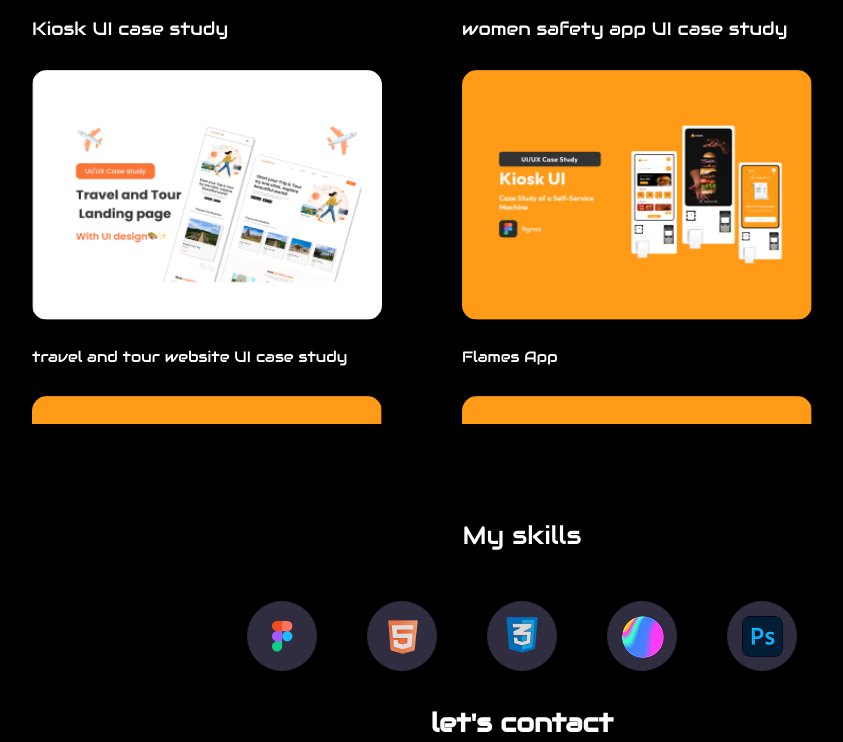
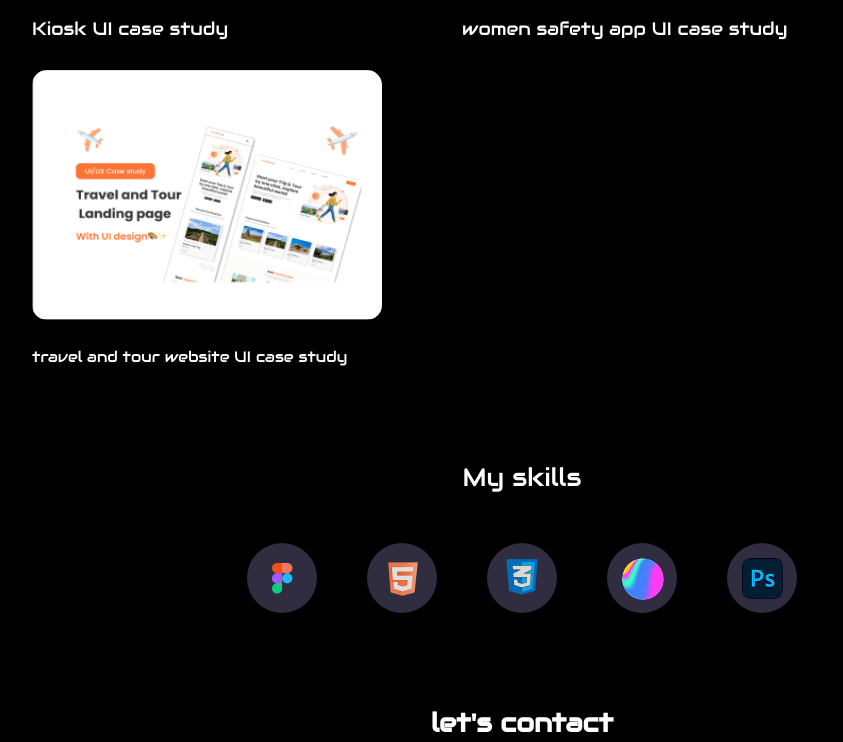
Before and after one commit to jones2006/Portfolio, a plain HTML site: page index.html in a window 1280 px wide. Shown: the part 1939-2681 px from the top of the page, without its empty margins (118-961 px from the left). Drawn offline with nearby package versions, Linux system fonts and the light colour scheme.

Commit message:
Update index.html

```diff
--- a/index.html
+++ b/index.html
@@ -156,30 +156,30 @@
                     travel and tour website UI case study
                 </span>
             </div>
-             <div class="Project_card_4">
+<!--              <div class="Project_card_4">
                 <a href="https://github.com/jones2006/Flames-app-mobile-app-">
                     <img src="assets/kiosk.png" alt="no" class="Project_card_img1">
                 </a>
                 <span>
                     Flames App
                 </span>
-            </div>
-             <div class="Project_card_5">
+            </div> -->
+<!--              <div class="Project_card_5">
                 <a href="https://github.com/jones2006/weather-app">
                     <img src="assets/kiosk.png" alt="no" class="Project_card_img1">
                 </a>
                 <span>
                  Weather app
                 </span>
-            </div>
-            <div class="Project_card_6">
+            </div> -->
+<!--             <div class="Project_card_6">
                 <a href="https://github.com/jones2006/Daily-planner-app">
                     <img src="assets/kiosk.png" alt="no" class="Project_card_img1">
                 </a>
                 <span>
                 Daily Planner app
                 </span>
-            </div>
+            </div> -->
         </div>
         <!-- my skills -->
         <span class="skill_text">
```
